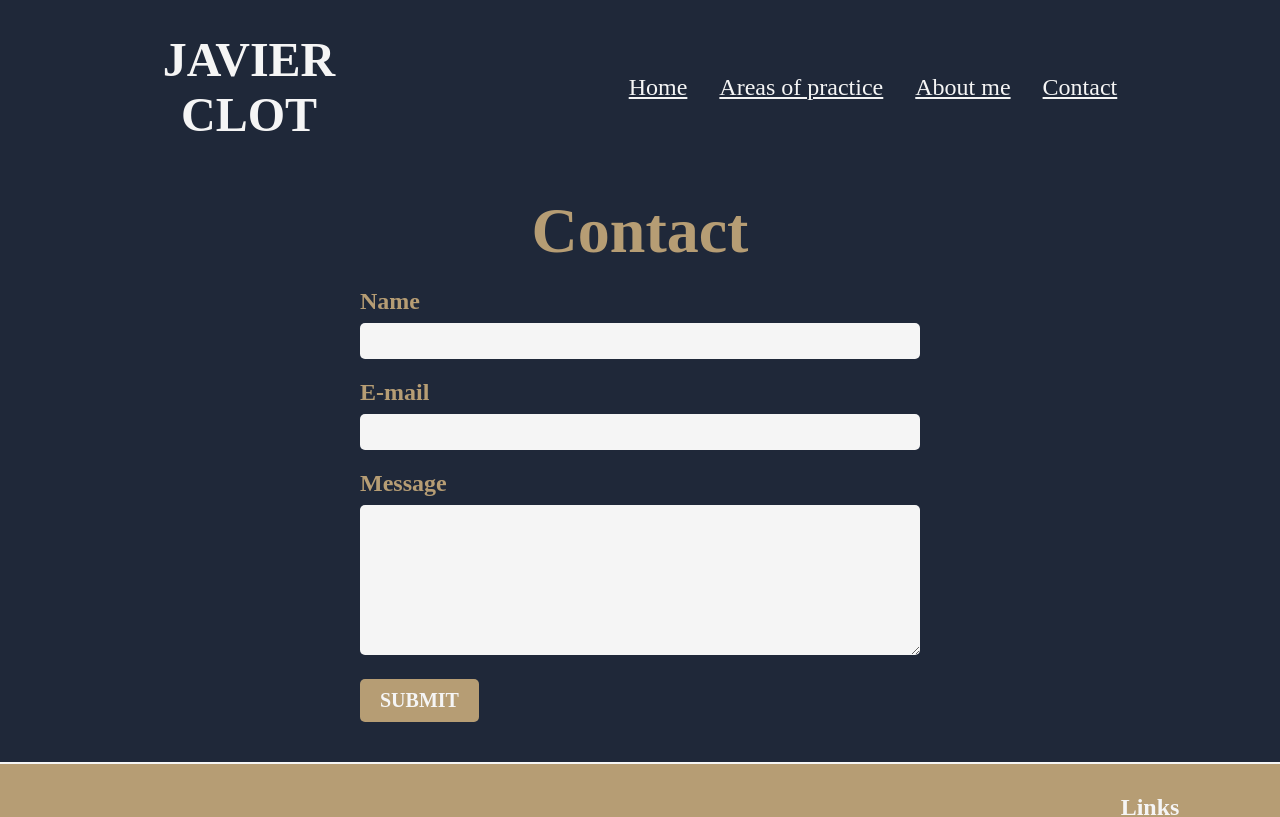
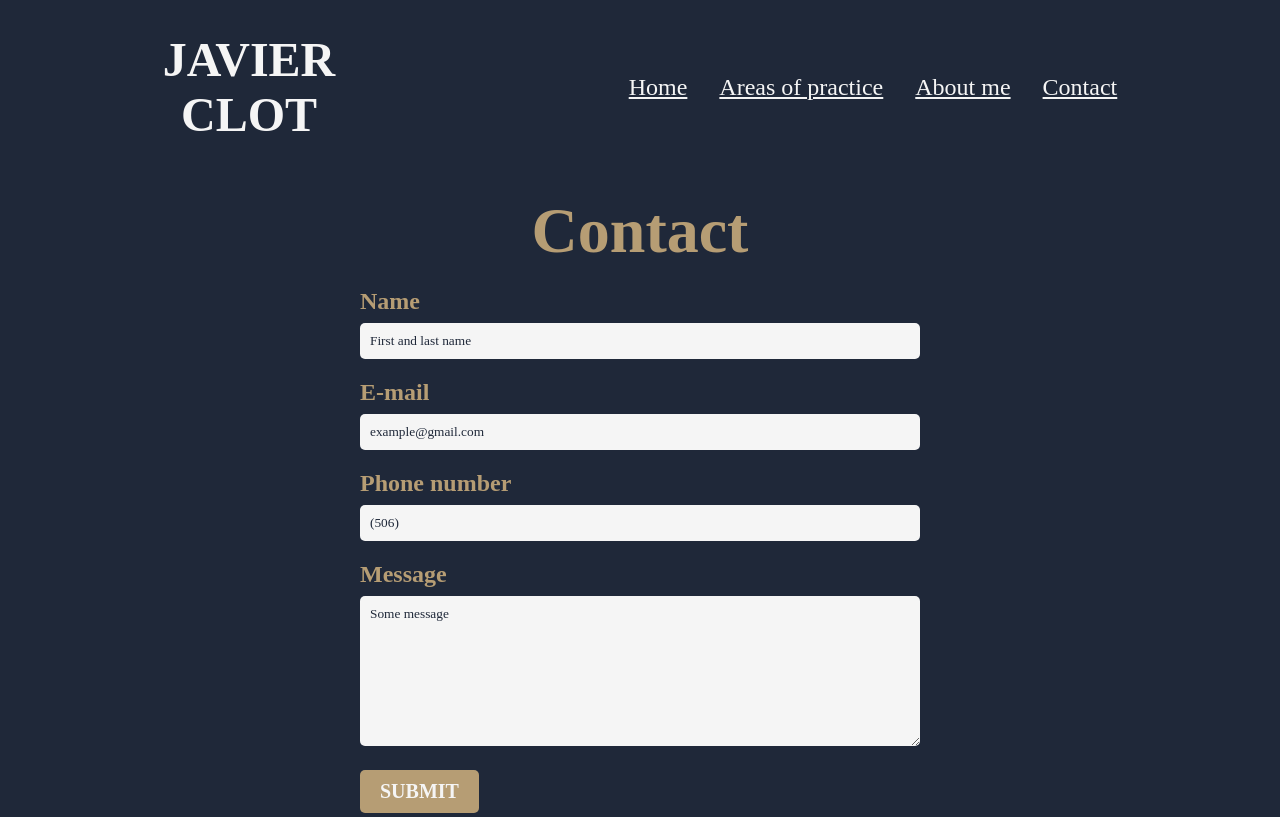
Before and after one commit to jclot/javierclot, a Next.js app: page /contact in a window 1280 px wide. Shown: the top 817 px of the page. Built offline with nearby package versions, Linux system fonts and the light colour scheme.

Commit message:
Color placeholders in the contact form

```diff
--- a/src/components/Contact/contact.module.css
+++ b/src/components/Contact/contact.module.css
@@ -90,6 +90,10 @@
     -webkit-text-fill-color: #1f2839 !important;
 }
 
+.placeholderColor::placeholder {
+    color: #1f2839;
+}
+
 @media (max-width: 700px) {
     .formGroup label {
         font-size: 1.3rem;
--- a/src/components/Contact/contact.tsx
+++ b/src/components/Contact/contact.tsx
@@ -3,16 +3,19 @@
 import React, { useState, FormEvent } from "react";
 import styles from "./contact.module.css";
 import Modal from "../Modal/modal";
+import Loader from "../Loader/loader";
 
 const ContactForm: React.FC = () => {
     const [formData, setFormData] = useState({
         user_name: "",
         user_email: "",
-        message: ""
+        user_number: "",
+        message: "",
     });
     const [status, setStatus] = useState<string | null>(null);
     const [isModalSuccessOpen, setIsModalSuccessOpen] = useState<boolean>(false)
     const [isModalFailureOpen, setIsModalFailureOpen] = useState<boolean>(false)
+    const [loading, setLoading] = useState<boolean>(false);
 
     const handleChange = (e: React.ChangeEvent<HTMLInputElement | HTMLTextAreaElement>) => {
         setFormData({
@@ -23,6 +26,7 @@ const ContactForm: React.FC = () => {
 
     const handleSubmit = async (e: FormEvent) => {
         e.preventDefault();
+        setLoading(true);
         try {
             const response = await fetch("/api/emails", {
                 method: "POST",
@@ -43,6 +47,8 @@ const ContactForm: React.FC = () => {
             console.error("Error sending message:", error);
             setStatus("Failed to send message.");
             setIsModalFailureOpen(true);
+        } finally {
+            setLoading(false);
         }
     };
 
@@ -64,8 +70,10 @@ const ContactForm: React.FC = () => {
                         type="text"
                         id="name"
                         name="user_name"
+                        placeholder="First and last name"
                         value={formData.user_name}
                         onChange={handleChange}
+                        className={styles.placeholderColor}
                         required
                     />
                 </div>
@@ -76,8 +84,24 @@ const ContactForm: React.FC = () => {
                         type="email"
                         id="email"
                         name="user_email"
+                        placeholder="example@gmail.com"
                         value={formData.user_email}
                         onChange={handleChange}
+                        className={styles.placeholderColor}
+                        required
+                    />
+                </div>
+                <div className={styles.formGroup}>
+                    <label htmlFor="number">Phone number</label>
+                    <input
+                        autoComplete="off"
+                        type="tel"
+                        id="number"
+                        name="user_number"
+                        placeholder="(506)"
+                        value={formData.user_number}
+                        onChange={handleChange}
+                        className={styles.placeholderColor}
                         required
                     />
                 </div>
@@ -86,13 +110,16 @@ const ContactForm: React.FC = () => {
                     <textarea
                         id="message"
                         name="message"
+                        placeholder="Some message"
                         value={formData.message}
                         onChange={handleChange}
+                        className={styles.placeholderColor}
                         required
                     />
                 </div>
                 <button type="submit" className={styles.submitButton}>SUBMIT</button>
             </form>
+            {loading && <Loader />}
             <Modal isOpen={isModalSuccessOpen} onClose={closeModal}>
                 <h2 style={{ marginBottom: 10, color: '#B69D74', fontStyle: 'italic' }}>Your message has been sent successfully!</h2>
                 <p>We will get back to you as soon as possible.</p>
```
